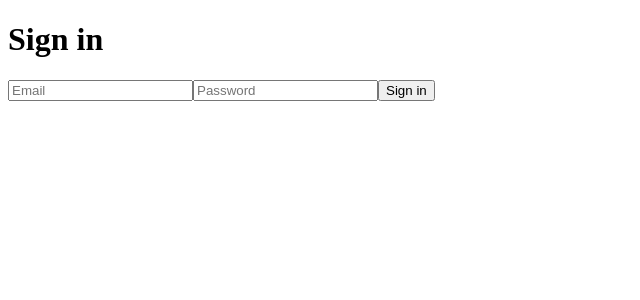
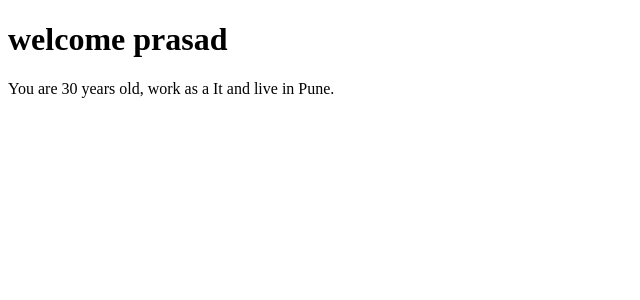
Before and after one commit to prasad12121/todos-list, a React (Create React App) app: page / in a window 1280 px wide. Shown: the top 300 px of the page, without its empty margins (0-640 px from the left). Built offline with nearby package versions, Linux system fonts and the light colour scheme.

Commit message:
Added Typescript and form submit code

```diff
--- a/src/App.js
+++ b/src/App.js
@@ -1,6 +1,8 @@
 
 //Load Local Data
 import React from "react";
+//import Form2 from "./Component/Form2";
+import IndexPage from "./Component/IndexPage";
 
 //import MyCard from "./Card";
 //import NotificationCard from "./Component/NotificationCard";
@@ -9,15 +11,16 @@ import React from "react";
 
 //import MenuShow from "./Component/MenuShow";//     <MenuShow />
 //import ApiCall from "./component2/ApiCall";
-import Form from "./Component/Form";
+//import Form from "./Component/Form";
 
 
 export default function App() {
   return (
 
 
+    <IndexPage/>
 
-   <Form/>
+
 
   );
 
--- /dev/null
+++ b/src/Component/Form2.js
@@ -0,0 +1,33 @@
+import React from 'react'
+import useInput from './useInput'
+
+const Form2 = () => {
+
+    const email= useInput("");
+    const password= useInput("");
+
+   const submitForm =(event)=>{
+    event.preventDefault();
+    console.log(email.value);
+    console.log(password.value);
+
+   }
+
+  return (
+
+
+
+        <form onSubmit={submitForm}>
+        <h1>Sign in</h1>
+        <input placeholder='email' {...email} />
+        <input placeholder='password' {...password} />
+        <button type="submit">Sign in</button>
+
+        </form>
+
+
+
+  )
+}
+
+export default Form2
--- /dev/null
+++ b/src/Component/IndexPage.js
@@ -0,0 +1,12 @@
+import React from 'react'
+import WelcomeCard from './WelcomeCard.tsx'
+
+const IndexPage = () => {
+  return (
+    <div>
+        <WelcomeCard name="prasad" profession='It' location='Pune' age='30'/>
+    </div>
+  )
+}
+
+export default IndexPage
--- /dev/null
+++ b/src/Component/WelcomeCard.tsx
@@ -0,0 +1,23 @@
+import React from 'react'
+
+
+interface Props {
+name:string;
+age:number;
+profession:string;
+location:string;
+
+}
+
+const WelcomeCard  = (Props:Props) => {
+   const {name,age,profession,location} = Props
+  return (
+    <div>
+        <h1>welcome {name}</h1>
+        <p>You are {age} years old, work as a {profession} and live in {location}.</p>
+
+    </div>
+  )
+}
+
+export default WelcomeCard
--- a/src/Component/useInput.js
+++ b/src/Component/useInput.js
@@ -2,16 +2,18 @@ import { useState } from "react";
 
 const useInput = (initialValue) => {
 
-  const [value, setValue] = useState(initialValue);
 
-  const handleChange = (event) => {
+  const [value,setValue]=useState(initialValue);
+
+  const handleChange =(event)=>{
     setValue(event.target.value);
   };
 
-  return {
-    value,
-    onChange: handleChange
+  return{
+value,onChange:handleChange
   };
+
+
 };
 
 export default useInput;
```
